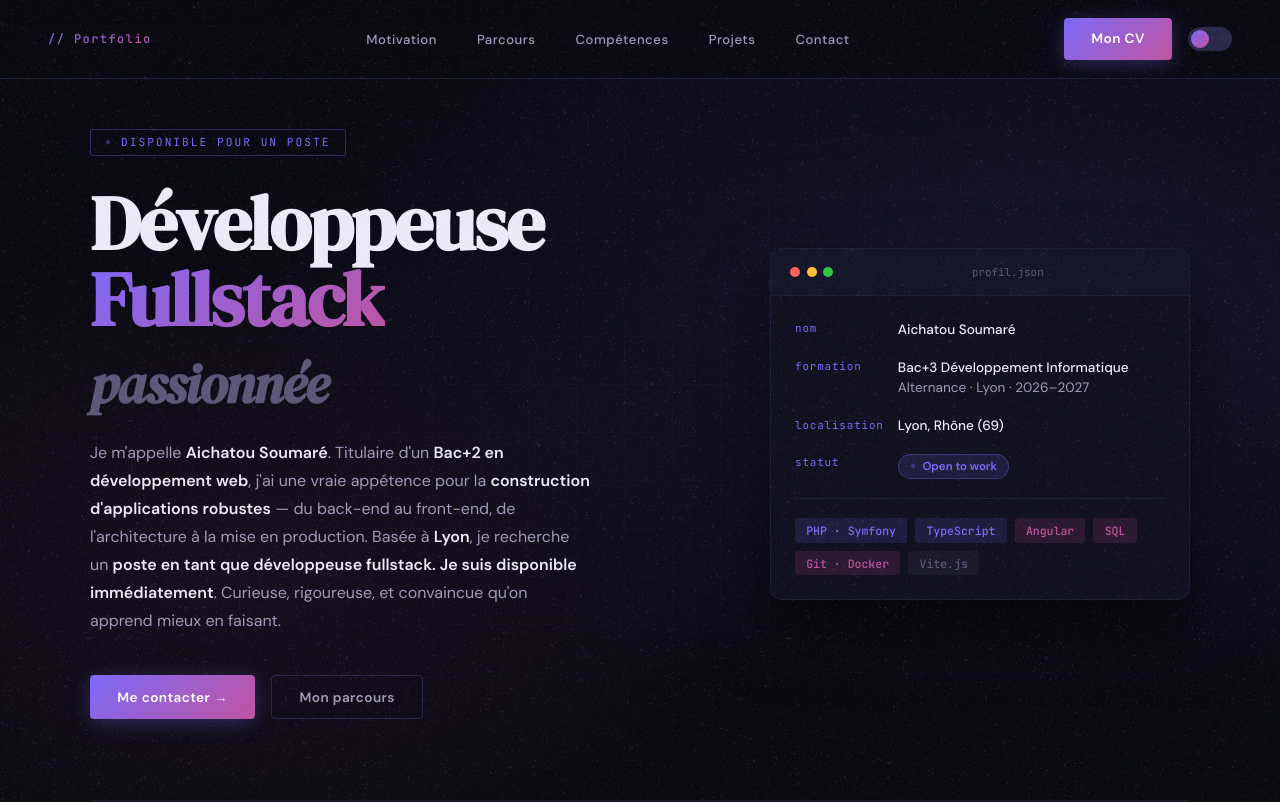
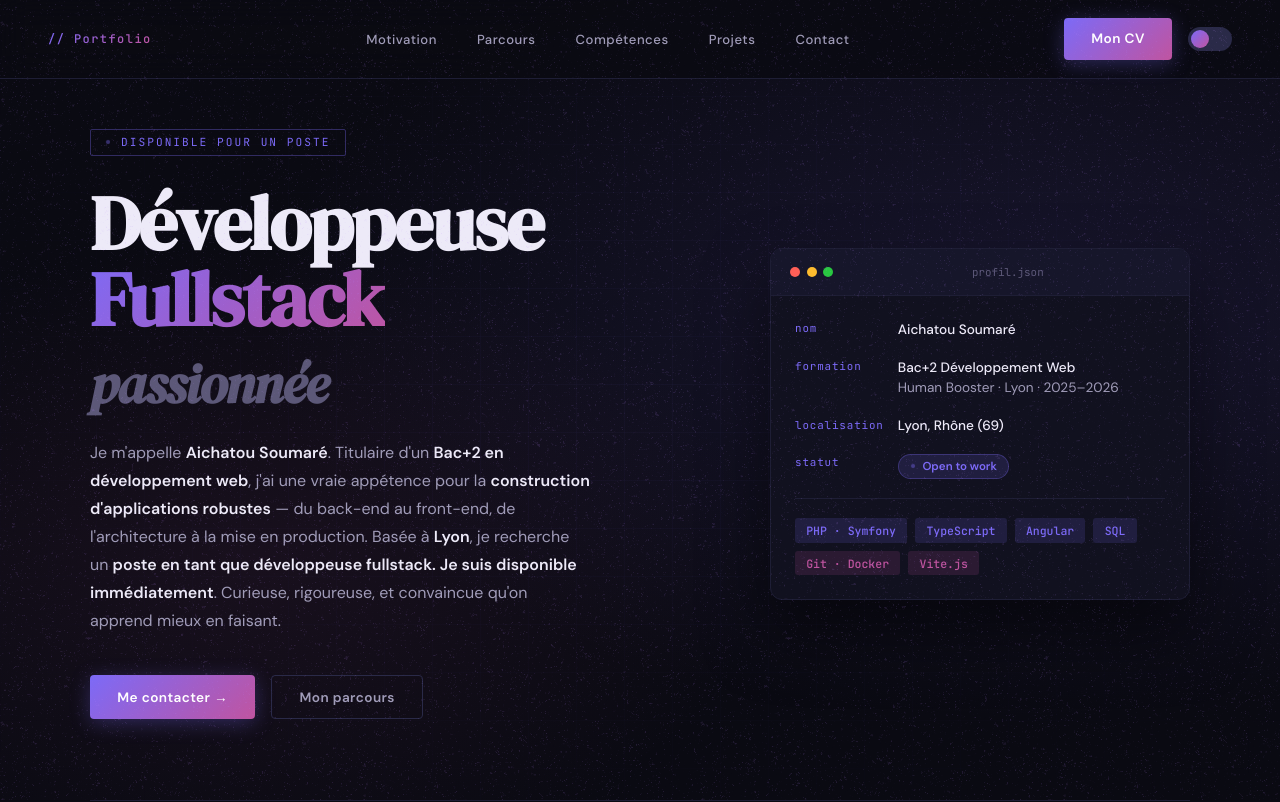
Before and after one commit to agathism/Portfolio, a website: page index.html in a window 1280 px wide. Shown: the top 802 px of the page. Drawn offline with Linux system fonts and the light colour scheme.

Commit message:
cleaning skills section

```diff
--- a/index.html
+++ b/index.html
@@ -95,8 +95,8 @@
           <div class="info-row">
             <span class="info-label">formation</span>
             <span class="info-val">
-              Bac+3 Développement Informatique<br/>
-              <span>Alternance · Lyon · 2026–2027</span>
+              Bac+2 Développement Web<br/>
+              <span> Human Booster · Lyon · 2025–2026</span>
             </span>
           </div>
           <div class="info-row">
@@ -114,10 +114,10 @@
           <div class="skills-chips">
             <span class="chip chip-purple">PHP · Symfony</span>
             <span class="chip chip-purple">TypeScript</span>
-            <span class="chip chip-pink">Angular</span>
-            <span class="chip chip-pink">SQL</span>
+            <span class="chip chip-purple">Angular</span>
+            <span class="chip chip-purple">SQL</span>
             <span class="chip chip-pink">Git · Docker</span>
-            <span class="chip chip-muted">Vite.js</span>
+            <span class="chip chip-pink">Vite.js</span>
           </div>
         </div>
       </div>
```
